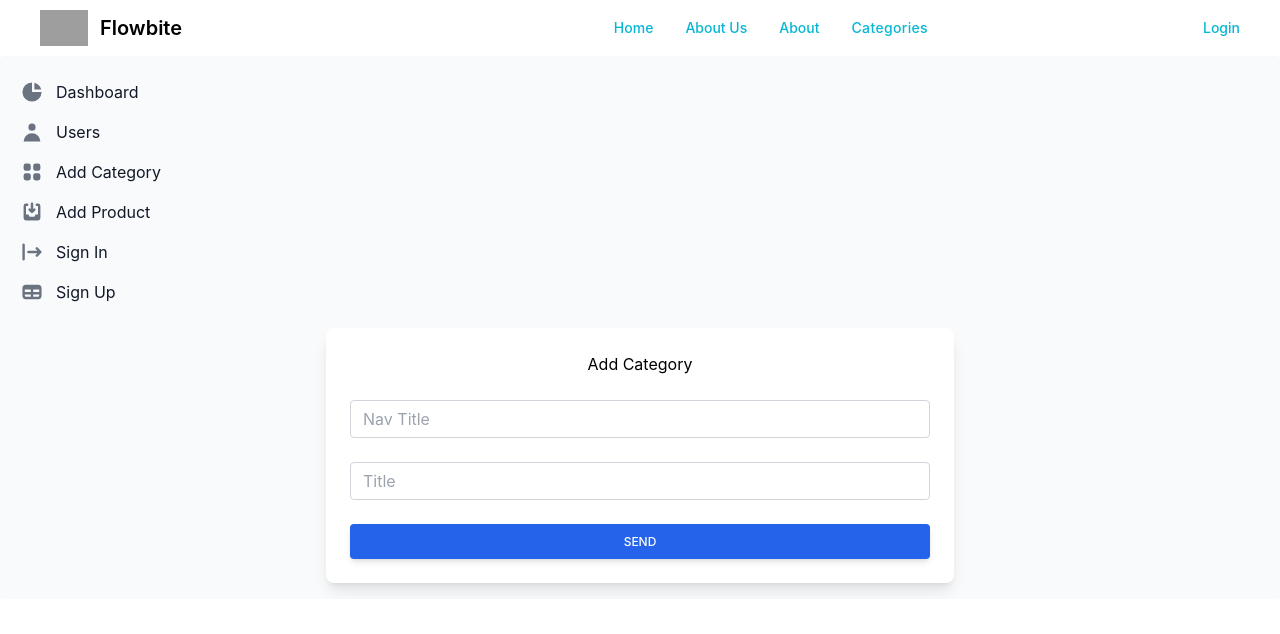
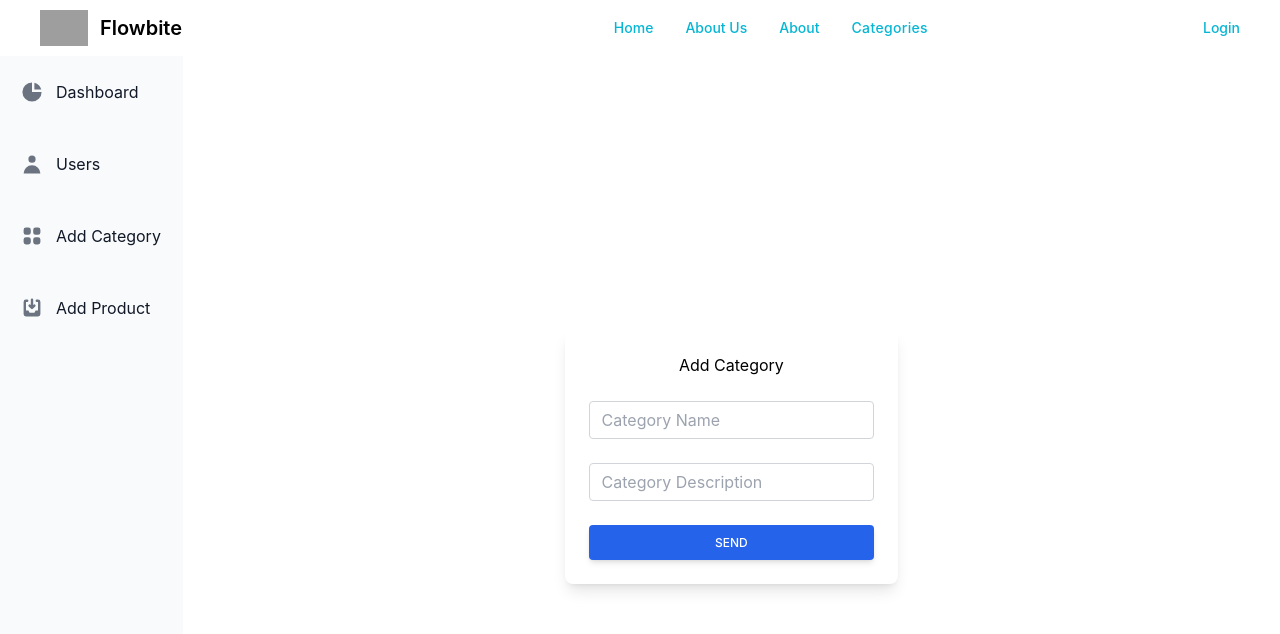
Before and after one commit to NedimRamicevic/site-redux, a React (Create React App) app: page /adminPage/addCategory in a window 1280 px wide. Shown: the top 634 px of the page. Built offline with nearby package versions, Linux system fonts and the light colour scheme; grey boxes are pictures that could not be loaded.

Commit message:
nested links and addcategory  done

```diff
--- a/src/features/adminPanel/components/addCategory.jsx
+++ b/src/features/adminPanel/components/addCategory.jsx
@@ -1,15 +1,16 @@
 import React from "react";
 import { useState } from "react";
 import { useDispatch } from "react-redux";
-import { addPage } from "../redux/addPageSlice";
+import { addCategory } from "../redux/categorySlice";
+
 
 function AddCategory() {
-  const [title, setTitle] = useState("");
-  const [link, setLink] = useState("");
+  const [description, setDescription] = useState("");
+  const [image, setimage] = useState("");
   const [name, setName] = useState("");
   const dispatch = useDispatch();
   return (
-    <div class="block p-6 rounded-lg shadow-lg bg-white w-1/2 mx-auto">
+    <div class="block p-6 rounded-lg shadow-lg bg-white mx-auto w-1/3">
       <div className="text-center pb-6">
         <h1>Add Category </h1>
       </div>
@@ -20,26 +21,26 @@ function AddCategory() {
             class="form-item"
             onKeyUp={(e) => {
               setName(e.target.value);
-              setLink(e.target.value);
+              setimage(e.target.value);
             }}
             id="exampleInput7"
-            placeholder="Nav Title"
+            placeholder="Category Name"
           />
         </div>
         <div class="form-group mb-6">
           <input
             type="text"
             class="form-item"
-            onKeyUp={(e) => setTitle(e.target.value)}
+            onKeyUp={(e) => setDescription(e.target.value)}
             id="exampleInput8"
-            placeholder="Title"
+            placeholder="Category Description"
           />
         </div>
         <button
           type="button"
           class="form-button"
           onClick={() => {
-            dispatch(addPage({ name, title, link }));
+            dispatch(addCategory({ name, description,}));
             console.log("naber" + name);
           }}
         >
--- a/src/features/adminPanel/components/addProduct.jsx
+++ b/src/features/adminPanel/components/addProduct.jsx
@@ -3,7 +3,7 @@ import React from "react";
 import { useState } from "react";
 import { useDispatch } from "react-redux";
 import { useSelector } from "react-redux";
-import { addProducttoCategory } from "../../body/redux/categorySlice";
+import { addProducttoCategory } from "../redux/categorySlice";
 
 function AddProduct() {
   const [content, setContent] = useState("");
@@ -19,7 +19,7 @@ function AddProduct() {
   };
 
   return (
-    <div class="block p-6 rounded-lg shadow-lg bg-white w-1/2 mx-auto">
+    <div class="block p-6 rounded-lg shadow-lg bg-white w-1/3 mx-auto">
       <div className="text-center pb-6">
         <h1>Add Product </h1>
       </div>
--- a/src/features/adminPanel/components/sideBar.jsx
+++ b/src/features/adminPanel/components/sideBar.jsx
@@ -1,62 +1,47 @@
 // admin panel side bar component
 
 import React from 'react'
-import { Link,Outlet } from 'react-router-dom'
+import { Link } from 'react-router-dom'
 
 function SideBar() {
   return (
 
 
-   <div class="overflow-y-auto py-4 px-3 h-full bg-gray-50 rounded dark:bg-gray-800">
-      <ul class="h-full space-y-4 ">
-      <nav>
+   <div class="overflow-y-auto py-4 px-3 h-full bg-gray-50  dark:bg-gray-800">
+      <ul class="h-full space-y-8 ">
+         <div class="">
             <Link to="dashboard">
-         <li>
-            <div class="flex items-center p-2 text-base font-normal text-gray-900 rounded-lg dark:text-white hover:bg-gray-100 dark:hover:bg-gray-700">
+               <li className='flex items-center p-2 text-base font-normal text-gray-900 rounded-lg dark:text-white hover:bg-gray-100 dark:hover:bg-gray-700'>
                   <svg class="w-6 h-6 text-gray-500 transition duration-75 dark:text-gray-400 group-hover:text-gray-900 dark:group-hover:text-white" fill="currentColor" viewBox="0 0 20 20" xmlns="http://www.w3.org/2000/svg"><path d="M2 10a8 8 0 018-8v8h8a8 8 0 11-16 0z"></path><path d="M12 2.252A8.014 8.014 0 0117.748 8H12V2.252z"></path></svg>
                   <span class="ml-3">Dashboard</span>
-            </div>
                </li>
             </Link>
+         </div>
+            <div class=" text-gray-900 rounded-lg dark:text-white hover:bg-gray-100 dark:hover:bg-gray-700">
          <Link to="users">
-         <li>
-            <div class="flex items-center p-2 text-base font-normal text-gray-900 rounded-lg dark:text-white hover:bg-gray-100 dark:hover:bg-gray-700">
+         <li className='flex items-center p-2 text-base font-normal'>
                <svg class="flex-shrink-0 w-6 h-6 text-gray-500 transition duration-75 dark:text-gray-400 group-hover:text-gray-900 dark:group-hover:text-white" fill="currentColor" viewBox="0 0 20 20" xmlns="http://www.w3.org/2000/svg"><path fill-rule="evenodd" d="M10 9a3 3 0 100-6 3 3 0 000 6zm-7 9a7 7 0 1114 0H3z" clip-rule="evenodd"></path></svg>
                <span class="flex-1 ml-3 whitespace-nowrap">Users</span>
-            </div>
          </li>
          </Link>
+            </div>
+            <div class=" text-gray-900 rounded-lg dark:text-white hover:bg-gray-100 dark:hover:bg-gray-700">
          <Link to="addCategory">
-         <li>
-            <div class="flex items-center p-2 text-base font-normal text-gray-900 rounded-lg dark:text-white hover:bg-gray-100 dark:hover:bg-gray-700">
+         <li className='flex items-center p-2 text-base font-normal'>
                <svg class="flex-shrink-0 w-6 h-6 text-gray-500 transition duration-75 dark:text-gray-400 group-hover:text-gray-900 dark:group-hover:text-white" fill="currentColor" viewBox="0 0 20 20" xmlns="http://www.w3.org/2000/svg"><path d="M5 3a2 2 0 00-2 2v2a2 2 0 002 2h2a2 2 0 002-2V5a2 2 0 00-2-2H5zM5 11a2 2 0 00-2 2v2a2 2 0 002 2h2a2 2 0 002-2v-2a2 2 0 00-2-2H5zM11 5a2 2 0 012-2h2a2 2 0 012 2v2a2 2 0 01-2 2h-2a2 2 0 01-2-2V5zM11 13a2 2 0 012-2h2a2 2 0 012 2v2a2 2 0 01-2 2h-2a2 2 0 01-2-2v-2z"></path></svg>
                <span class="flex-1 ml-3 whitespace-nowrap">Add Category</span>
 
-            </div>
          </li>
          </Link>
+            </div>
+            <div class=" text-gray-900 rounded-lg dark:text-white hover:bg-gray-100 dark:hover:bg-gray-700">
          <Link to="addProduct">
-         <li>
-            <div class="flex items-center p-2 text-base font-normal text-gray-900 rounded-lg dark:text-white hover:bg-gray-100 dark:hover:bg-gray-700">
+         <li className='flex items-center p-2 text-base font-normal'>
                <svg class="flex-shrink-0 w-6 h-6 text-gray-500 transition duration-75 dark:text-gray-400 group-hover:text-gray-900 dark:group-hover:text-white" fill="currentColor" viewBox="0 0 20 20" xmlns="http://www.w3.org/2000/svg"><path d="M8.707 7.293a1 1 0 00-1.414 1.414l2 2a1 1 0 001.414 0l2-2a1 1 0 00-1.414-1.414L11 7.586V3a1 1 0 10-2 0v4.586l-.293-.293z"></path><path d="M3 5a2 2 0 012-2h1a1 1 0 010 2H5v7h2l1 2h4l1-2h2V5h-1a1 1 0 110-2h1a2 2 0 012 2v10a2 2 0 01-2 2H5a2 2 0 01-2-2V5z"></path></svg>
                <span class="flex-1 ml-3 whitespace-nowrap">Add Product</span>
-            </div>
          </li>
            </Link>
-         <li>
-            <div class="flex items-center p-2 text-base font-normal text-gray-900 rounded-lg dark:text-white hover:bg-gray-100 dark:hover:bg-gray-700">
-               <svg class="flex-shrink-0 w-6 h-6 text-gray-500 transition duration-75 dark:text-gray-400 group-hover:text-gray-900 dark:group-hover:text-white" fill="currentColor" viewBox="0 0 20 20" xmlns="http://www.w3.org/2000/svg"><path fill-rule="evenodd" d="M3 3a1 1 0 00-1 1v12a1 1 0 102 0V4a1 1 0 00-1-1zm10.293 9.293a1 1 0 001.414 1.414l3-3a1 1 0 000-1.414l-3-3a1 1 0 10-1.414 1.414L14.586 9H7a1 1 0 100 2h7.586l-1.293 1.293z" clip-rule="evenodd"></path></svg>
-               <span class="flex-1 ml-3 whitespace-nowrap">Sign In</span>
             </div>
-         </li>
-         <li>
-            <div class="flex items-center p-2 text-base font-normal text-gray-900 rounded-lg dark:text-white hover:bg-gray-100 dark:hover:bg-gray-700">
-               <svg class="flex-shrink-0 w-6 h-6 text-gray-500 transition duration-75 dark:text-gray-400 group-hover:text-gray-900 dark:group-hover:text-white" fill="currentColor" viewBox="0 0 20 20" xmlns="http://www.w3.org/2000/svg"><path fill-rule="evenodd" d="M5 4a3 3 0 00-3 3v6a3 3 0 003 3h10a3 3 0 003-3V7a3 3 0 00-3-3H5zm-1 9v-1h5v2H5a1 1 0 01-1-1zm7 1h4a1 1 0 001-1v-1h-5v2zm0-4h5V8h-5v2zM9 8H4v2h5V8z" clip-rule="evenodd"></path></svg>
-               <span class="flex-1 ml-3 whitespace-nowrap">Sign Up</span>
-            </div>
-         </li>
-         </nav>
-         <Outlet/>
       </ul>
    </div>
 
--- a/src/features/adminPanel/redux/addComponentSlice.js
+++ /dev/null
@@ -1,19 +0,0 @@
-// create ComponentSlice
-import { createSlice } from "@reduxjs/toolkit";
-import { ComponentModel } from "../models/componentModel";
-
-const initialState = [
-  new ComponentModel("Home", "title", "Home page", "home", 1, true),
-];
-
-export const addComponentSlice = createSlice({
-  name: "addComponent",
-  initialState: initialState,
-  reducers: {
-    addComponent: (state, action) => {
-      return { ...state, components: [...state.components, action.payload] };
-    },
-  },
-});
-export const { addComponent } = addComponentSlice.actions;
-export default addComponentSlice.reducer;
--- a/src/features/adminPanel/redux/addPageSlice.js
+++ /dev/null
@@ -1,75 +0,0 @@
-import { createSlice } from "@reduxjs/toolkit";
-
-const initialState = [
-  {
-    name: "Home",
-    content: [
-      {
-        title: "title",
-        img: "https://via.placeholder.com/150",
-        content:
-          "Lorem ipsum dolor sit amet, consectetur adipiscing elit. Duis vel tincidunt ex. Aenean feugiat justo ut mi posuere varius. Maecenas nunc est, fringilla id nisl ut, mollis fermentum lacus. Nunc posuere, diam mattis maximus pharetra, ligula elit pulvinar augue, in feugiat sem massa quis dolor.",
-      },
-    ],
-    link: "home",
-  },
-  {
-    name: "About",
-    title: "title",
-    content: [
-      {
-        title: "title",
-        img: "https://via.placeholder.com/150",
-        content:
-          "Lorem ipsum dolor sit amet, consectetur adipiscing elit. Duis vel tincidunt ex. Aenean feugiat justo ut mi posuere varius. Maecenas nunc est, fringilla id nisl ut, mollis fermentum lacus. Nunc posuere, diam mattis maximus pharetra, ligula elit pulvinar augue, in feugiat sem massa quis dolor. Nam quis diam dui. Integer malesuada condimentum dolor, nec feugiat justo vestibulum at. Nunc sodales nisl eget lacus facilisis suscipit. Fusce quis placerat felis. Cras faucibus accumsan ante ac interdum. In hac habitasse platea dictumst. Nunc et ipsum ut justo rutrum pulvinar. Vivamus eget hendrerit magna. Nunc ut ullamcorper erat.",
-      },
-    ],
-    link: "about",
-  },
-  {
-    name: "Contact",
-    title: "title",
-    content: [
-      {
-        title: "title",
-        img: "https://via.placeholder.com/150",
-        content:
-          "Lorem ipsum dolor sit amet, consectetur adipiscing elit. Duis vel tincidunt ex. Aenean feugiat justo ut mi posuere varius. Maecenas nunc est, fringilla id nisl ut, mollis fermentum lacus. Nunc posuere, diam mattis maximus pharetra, ligula elit pulvinar augue, in feugiat sem massa quis dolor. Nam quis diam dui. Integer malesuada condimentum dolor, nec feugiat justo vestibulum at. Nunc sodales nisl eget lacus facilisis suscipit. Fusce quis placerat felis. Cras faucibus accumsan ante ac interdum. In hac habitasse platea dictumst. Nunc et ipsum ut justo rutrum pulvinar. Vivamus eget hendrerit magna. Nunc ut ullamcorper erat.",
-      },
-    ],
-    link: "contact",
-  },
-];
-
-const addPageSlice = createSlice({
-  name: "addPage",
-  initialState: initialState,
-  reducers: {
-    addPage: (state, action) => {
-      return [
-        ...state,
-        {
-          name: action.payload.name,
-          title: action.payload.title,
-          content: [],
-          link: action.payload.link,
-        },
-      ];
-    },
-    addComponent: (state, action) => {
-      state = state.map((page) => {
-        if (page.name === action.payload.page) {
-          page.content.push({
-            title: action.payload.title,
-            img: action.payload.image,
-            content: action.payload.content,
-          });
-        }
-        return state;
-      });
-    },
-  },
-});
-
-export const { addPage, addComponent } = addPageSlice.actions;
-export default addPageSlice.reducer;
--- a/src/features/body/redux/categorySlice.js
+++ b/src/features/adminPanel/redux/categorySlice.js
@@ -151,7 +151,13 @@ const categorySlice = createSlice({
   },
   reducers: {
     addCategory: (state, action) => {
-      state.push(action.payload);
+      state.push({
+        id: state.length + 1, // id is the length of the array + 1
+        name: action.payload.name, // action.payload is the name of the new category
+        description: action.payload.description,
+        image: "https://via.placeholder.com/150", // image: "https://via.placeholder.com/150",
+        products: [], // products will be added later
+      });
     },
     removeCategory: (state, action) => {
       state.splice(action.payload, 1);
--- a/src/features/adminPanel/view/adminPanel.jsx
+++ b/src/features/adminPanel/view/adminPanel.jsx
@@ -1,17 +1,18 @@
 // admin dashboard component
 
 import React from 'react'
-import { Link } from 'react-router-dom'
-import AddCategory from '../components/addCategory'
-import AddProduct from '../components/addProduct'
+import {Outlet } from 'react-router-dom'
 import SideBar from '../components/sideBar'
 
 
 function AdminDashboard() {
   return (
-    <div className='adminDashboard h-full '>
-        <div className='sideBar '>
+    <div className='adminDashboard h-full grid grid-cols-7'>
+        <div className='sideBar col-span1'>
             <SideBar />
+        </div>
+        <div className="p-12 col-span-6 self-center">
+            <Outlet />
         </div>
     </div>
   )
--- a/src/features/body/components/counter.js
+++ /dev/null
@@ -1,27 +0,0 @@
-import React from "react";
-import { useSelector, useDispatch } from "react-redux";
-import { increment, decrement } from "../redux/counterSlice";
-
-function Counter() {
-  const counter = useSelector((state) => state.counter);
-  const dispatch = useDispatch();
-
-  return (
-    <div>
-      <h1 className="text-3xl font-bold underline ">{counter}</h1>
-      <button
-        className="bg-blue-500 hover:bg-blue-700 text-white font-bold py-2 px-4 rounded "
-        onClick={() => dispatch(increment())}
-      >
-        Increment
-      </button>
-      <button
-        className="bg-blue-500 hover:bg-blue-700 text-white font-bold py-2 px-4 rounded"
-        onClick={() => dispatch(decrement())}
-      >
-        Decrement
-      </button>
-    </div>
-  );
-}
-export default Counter;
--- a/src/features/body/redux/counterSlice.js
+++ /dev/null
@@ -1,13 +0,0 @@
-import { createSlice } from "@reduxjs/toolkit";
-
-const counterSlice = createSlice({
-  name: "counter",
-  initialState: 0,
-  reducers: {
-    increment: (state) => state + 1,
-    decrement: (state) => state - 1,
-  },
-});
-
-export const { increment, decrement } = counterSlice.actions;
-export default counterSlice.reducer;
--- a/src/features/navBar/components/navBar.js
+++ b/src/features/navBar/components/navBar.js
@@ -1,6 +1,6 @@
 import React from "react";
 import { useSelector } from "react-redux";
-import { Link, NavLink } from "react-router-dom";
+import { Link } from "react-router-dom";
 
 function Navbar() {
   const categories = useSelector((state) => state.categories);
--- a/src/shared/redux/store.js
+++ b/src/shared/redux/store.js
@@ -1,17 +1,11 @@
 import { configureStore } from "@reduxjs/toolkit";
-import counterReducer from "../../features/body/redux/counterSlice";
 import sectionReducer from "../../features/navBar/redux/sectionsSlice";
-import addPageReducer from "../../features/adminPanel/redux/addPageSlice";
-import addComponentReducer from "../../features/adminPanel/redux/addComponentSlice";
 import userReducer from "../../features/authentication/redux/userSlice";
-import categoryReducer from "../../features/body/redux/categorySlice";
+import categoryReducer from "../../features/adminPanel/redux/categorySlice";
 
 const store = configureStore({
   reducer: {
-    counter: counterReducer,
     sections: sectionReducer,
-    addPage: addPageReducer,
-    addComponent: addComponentReducer,
     users: userReducer,
     categories: categoryReducer,
   },
```
Lines whose indentation alone changed are shown as unchanged.
